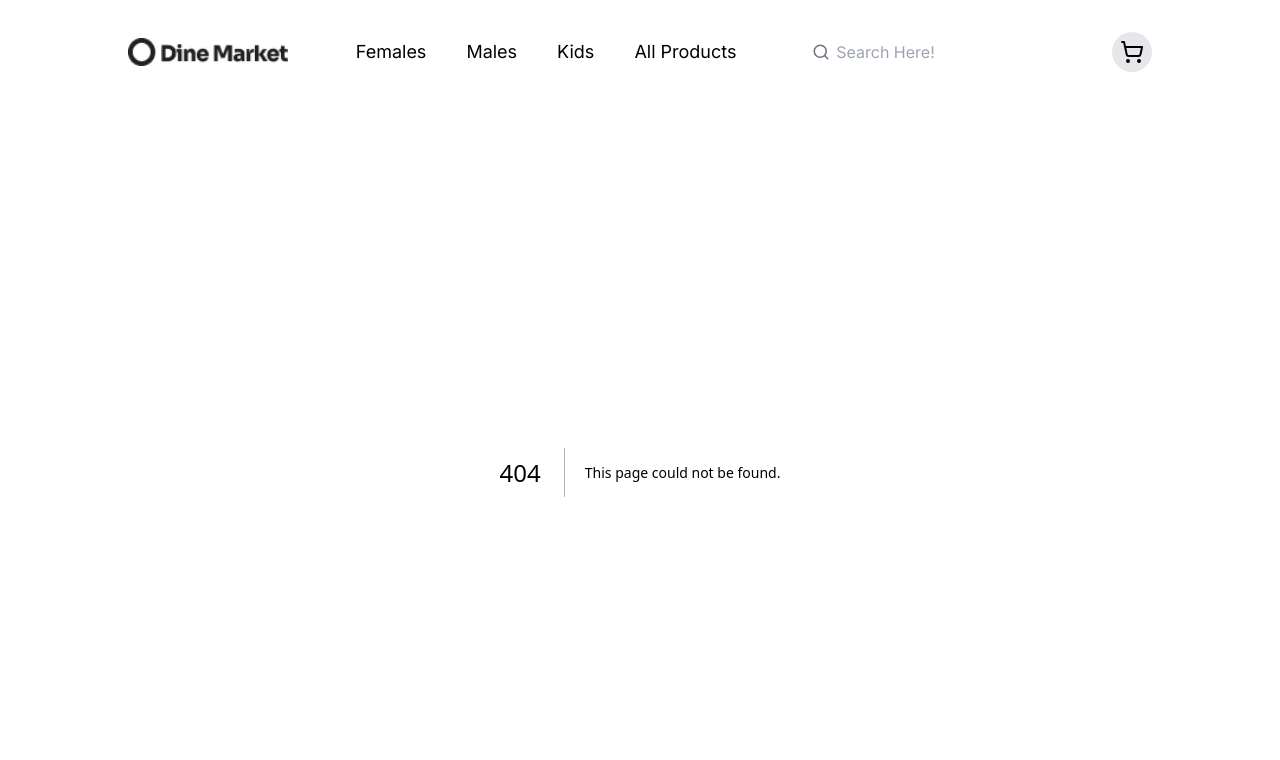
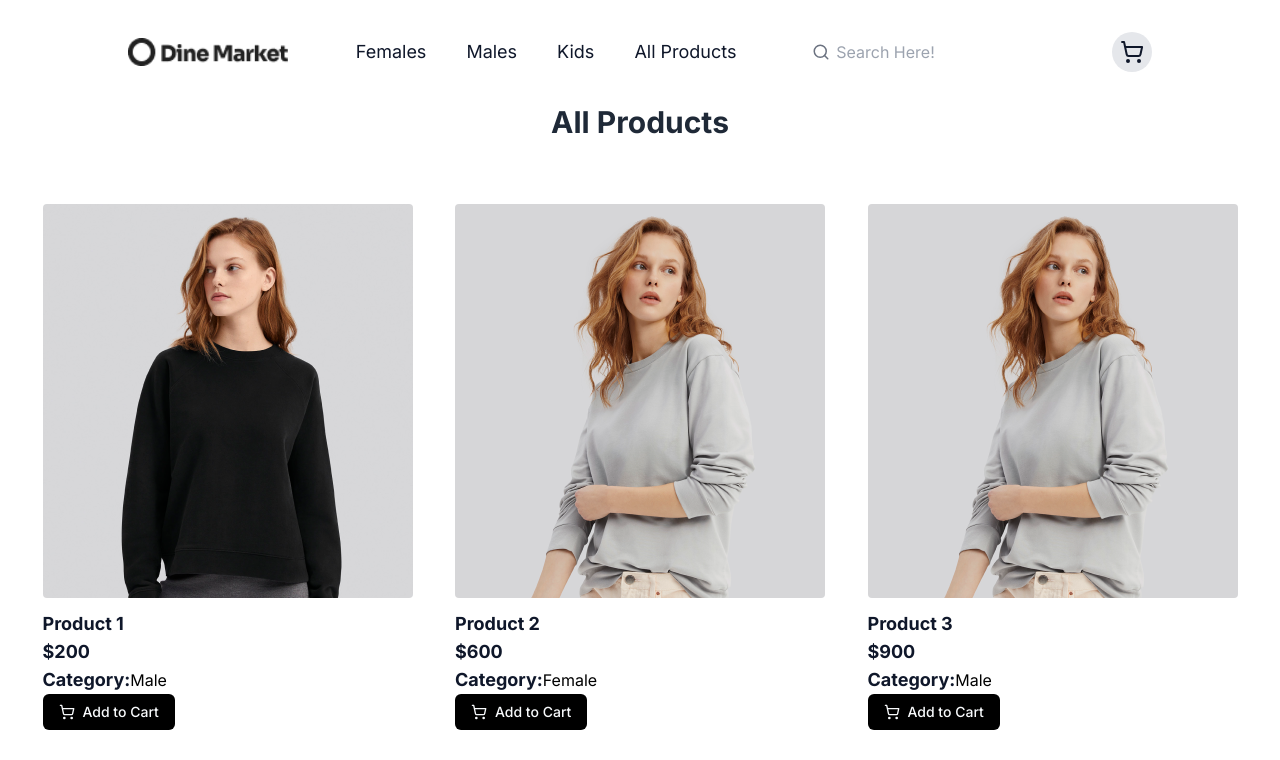
Before and after one commit to MasabBinZia/DineMarket-Ecommerce-web, a Next.js app: page /Products in a window 1280 px wide. Before the commit this address had no page. Shown: the top 760 px of the page. Built offline with nearby package versions, Linux system fonts and the light colour scheme.

Commit message:
dynamic routing for different categories

```diff
--- /dev/null
+++ b/src/app/Category/[slug]/page.tsx
@@ -0,0 +1,32 @@
+import { products } from "@/ultils/mock"
+import ProductCard from "@/components/ProductCard"
+import { StaticImageData } from "next/image"
+
+const getProductsByCategory =(category:string)=>{
+ return products.filter((product)=>product.category === category)
+};
+
+
+export default function Page({ params }: { params: { slug: string } }) {
+  const result = getProductsByCategory(params.slug);
+    return(
+      <div className="mt-8">
+      <div className="text-center space-y-3">
+        <h3 className="text-3xl text-gray-800 font-bold capitalize">{params.slug}</h3>
+      </div>
+    <div className='flex flex-wrap md:flex-row justify-center md:justify-evenly mt-8 md:mt-16 p-4 md:p-0'>
+      {
+        result.length>0 ?  result.map((products) => (
+          <ProductCard
+            key={products.id}
+            tittle={products.name}
+            price={products.price}
+            img={products.image}
+            category={products.category}
+            />
+        )):<p>No Products Found</p>
+      }
+
+  </div>
+  </div>
+  )};
--- /dev/null
+++ b/src/app/Products/page.tsx
@@ -0,0 +1,26 @@
+import React from 'react'
+import { products } from '@/ultils/mock'
+import ProductCard from '@/components/ProductCard'
+
+const AllProducts = () => {
+  return (
+    <div className='mt-8'>
+      <div className="text-center space-y-3">
+        <h3 className="text-3xl text-gray-800 font-bold">All Products</h3>
+      </div>
+      <div className='flex flex-wrap md:flex-row justify-center md:justify-evenly mt-8 md:mt-16 p-4 md:p-0'>
+        {products.map((products) => (
+          <ProductCard
+            key={products.id}
+            tittle={products.name}
+            price={products.price}
+            img={products.image}
+            category={products.category}
+            />
+        ))}
+      </div>
+    </div>
+  )
+}
+
+export default AllProducts
--- a/src/app/page.tsx
+++ b/src/app/page.tsx
@@ -1,7 +1,7 @@
-import Hero from '@/components/Hero'
+import Hero from '@/views/Hero'
 import Jewellery from '@/components/Jewellery'
 import Newslatter from '@/components/NewsLatter'
-import ProductList from '@/components/ProductList'
+import ProductList from '@/views/ProductList'
 
 export default function Home() {
   return (
--- a/src/components/ProductCard.tsx
+++ b/src/components/ProductCard.tsx
@@ -1,13 +1,23 @@
 import React from 'react'
 import Image,{StaticImageData} from 'next/image'
+import { Button } from './ui/button'
+import { ShoppingCart } from "lucide-react"
 
 
-const ProductCard = (props:{tittle:string,price:number,img:StaticImageData}) => {
+
+const ProductCard = (props:{
+  tittle:string,
+  price:number,
+  img:StaticImageData,
+  category:string
+}) => {
   return (
-    <div className='hover:scale-110 duration-300 cursor-pointer'>
+    <div className='mb-8 hover:scale-110 duration-300 cursor-pointer'>
          <Image src={props.img} alt='product-1' className='rounded'/>
         <h3 className='font-bold text-lg mt-3'>{props.tittle}</h3>
         <p className='font-bold text-lg'>${props.price}</p>
+        <p className='font-bold text-lg'>Category:<span className='text-base font-normal text-black capitalize'>{props.category}</span></p>
+        <Button className='bg-black'><ShoppingCart className='h-4 w-4 mr-2'/>Add to Cart</Button>
     </div>
   )
 }
--- a/src/components/layout/Header.tsx
+++ b/src/components/layout/Header.tsx
@@ -21,7 +21,9 @@ const Header = () => {
       {/* Large Devices */}
       <div className='flex justify-between items-center mt-8 mx-4 sm:mx-8 md:mx-16 lg:mx-32'>
         <div className='logo cursor-pointer'>
+          <Link href={"/"}>
           <Image src={logo} alt='logo' className='w-40' />
+          </Link>
         </div>
         <div className='md:hidden'>
           {isMenuOpen ? (
@@ -41,16 +43,16 @@ const Header = () => {
         <div
           className={`hidden md:flex flex-col md:flex-row gap-x-10`}
         >
-          <Link href={"/"} className='text-lg'>
+          <Link href={"Category/female"} className='text-lg'>
             Females
           </Link>
-          <Link href={"/"} className='text-lg'>
+          <Link href={"Category/male"} className='text-lg'>
             Males
           </Link>
-          <Link href={"/"} className='text-lg'>
+          <Link href={"Category/kids"} className='text-lg'>
             Kids
           </Link>
-          <Link href={"/"} className='text-lg'>
+          <Link href={"/Products"} className='text-lg'>
             All Products
           </Link>
         </div>
@@ -108,7 +110,7 @@ const Header = () => {
             <Link href={"/"} className='block px-3 py-2 text-base font-medium text-gray-700 hover:text-gray-900 hover:bg-gray-50'>
               Kids
             </Link>
-            <Link href={"/"} className='block px-3 py-2 text-base font-medium text-gray-700 hover:text-gray-900 hover:bg-gray-50'>
+            <Link href={"/Products"} className='block px-3 py-2 text-base font-medium text-gray-700 hover:text-gray-900 hover:bg-gray-50'>
               All Products
             </Link>
           </div>
--- a/src/ultils/mock.ts
+++ b/src/ultils/mock.ts
@@ -1,7 +1,7 @@
 import { Product } from "./types";
-import P1 from '/public/p1.webp'
-
-const products:Product []=[
+import P1 from '/public/p1.png';
+import P3 from '/public/p3.png';
+ export const products:Product []=[
 {
     id:1,
     name:'Product 1',
@@ -13,29 +13,29 @@ const products:Product []=[
     id:2,
     name:'Product 2',
     category:'female',
-    price:200,
-    image:P1,
+    price:600,
+    image:P3,
 },
 {
     id:3,
     name:'Product 3',
     category:'male',
-    price:200,
-    image:P1,
+    price:900,
+    image:P3,
 },
 {
     id:4,
     name:'Product 4',
     category:'Kids',
     price:200,
-    image:P1,
+    image:P3,
 },
 {
     id:5,
     name:'Product 5',
     category:'kids',
     price:200,
-    image:P1,
+    image:P3,
 },
 {
     id:6,
@@ -43,5 +43,19 @@ const products:Product []=[
     category:'male',
     price:200,
     image:P1,
+},
+{
+    id:7,
+    name:'Product 7',
+    category:'male',
+    price:890,
+    image:P1,
+},
+{
+    id:8,
+    name:'Product 8',
+    category:'female',
+    price:1200,
+    image:P1,
 }
 ];
--- a/src/ultils/types.ts
+++ b/src/ultils/types.ts
@@ -5,5 +5,5 @@ import { StaticImageData } from "next/image";
     name:string,
     price:number,
     category:string,
-    image:string | StaticImageData,
+    image:StaticImageData,
  }
--- a/src/components/ProductList.tsx
+++ b/src/views/ProductList.tsx
@@ -1,10 +1,10 @@
 import ProductCard from '@/components/ProductCard';
-import P1 from '/public/p1.png';
-import P2 from '/public/p2.png';
-import P3 from '/public/p3.png';
+import { products } from '@/ultils/mock';
+
 import React from 'react';
 
 const ProductList = () => {
+  const productsChecks = products.slice(0, 3);
   return (
     <div className='mt-8'>
       <div className="text-center space-y-3">
@@ -12,9 +12,14 @@ const ProductList = () => {
         <h3 className="text-3xl text-gray-800 font-bold">Our Promotions Events</h3>
       </div>
       <div className='flex flex-col md:flex-row justify-center md:justify-evenly mt-8 md:mt-16 p-4 md:p-0'>
-        <ProductCard tittle='Flex Sweatshirt' price={175} img={P1} />
-        <ProductCard tittle='Cameryn Sash Tie Dress' price={545} img={P3} />
-        <ProductCard tittle='Brushed Raglan Sweatshirt' price={195} img={P3} />
+        {productsChecks.map((products) => (
+          <ProductCard
+            key={products.id}
+            tittle={products.name}
+            price={products.price}
+            img={products.image}
+            category={products.category} />
+        ))}
       </div>
     </div>
   );
```
Also changed, not shown: src/views/Hero.tsx (renamed from src/components/Hero.tsx).
